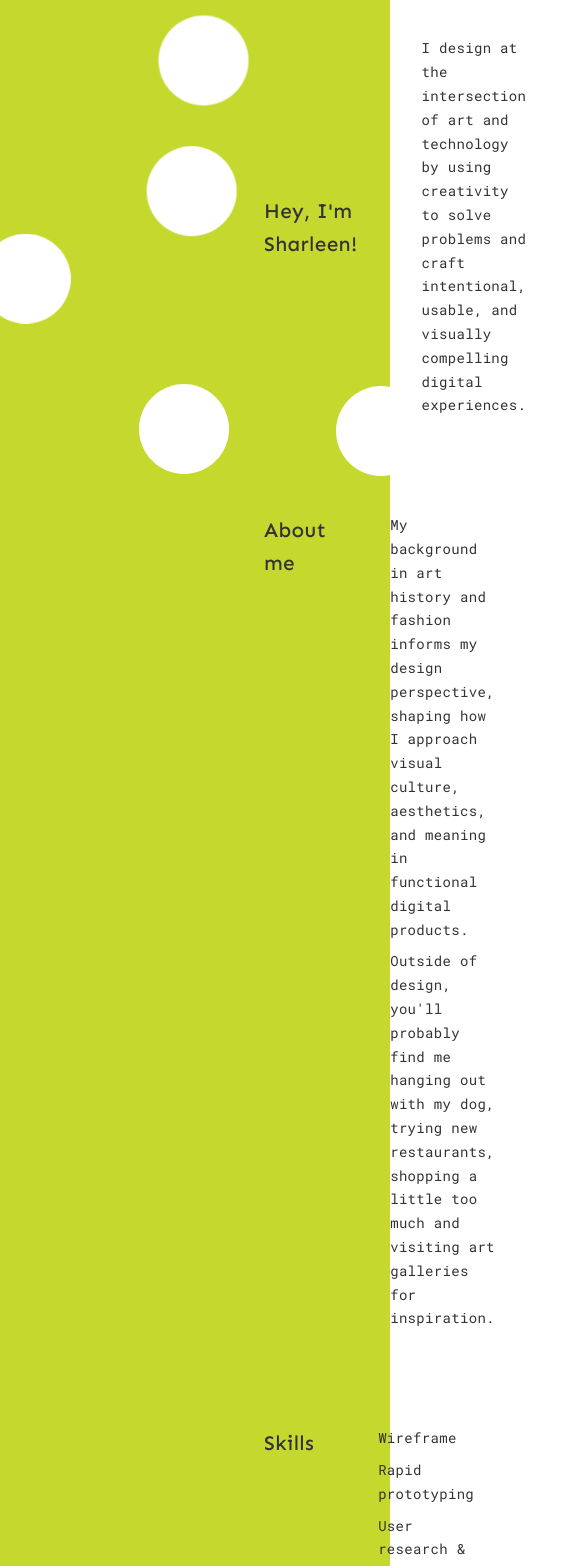
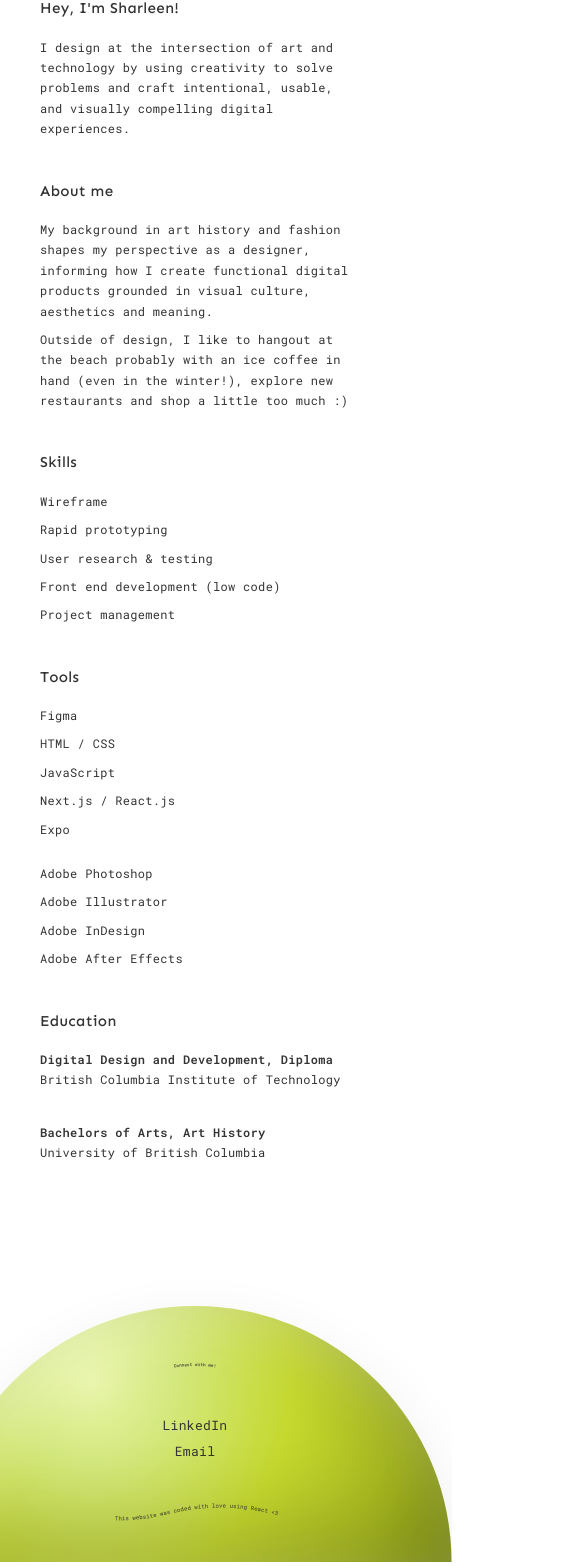
Before and after one commit to shxxw88/portfolio, a React (Vite) app: page /about in a window 390 px wide. Shown: the part 138-1704 px from the top of the page, 585 px wide, since content can reach past the window. Built offline with nearby package versions, Linux system fonts and the light colour scheme.

Commit message:
made about page responsive

```diff
--- a/src/components/About.css
+++ b/src/components/About.css
@@ -1,10 +1,9 @@
 .about-background .custom-cursor {
-  background-color: white;
+  background-color: #C4D82E;
 }
 
 .about-page {
-  background-color: #C4D82E;
-  padding: 4rem 3rem 8rem 3rem;  /* Add horizontal padding */
+  padding: 4rem 3rem 8rem 3rem;
   display: flex;
   flex-direction: column;
   gap: 6rem;
@@ -12,13 +11,8 @@
   z-index: 1;
 }
 
-.about-background {
-  background-color: #C4D82E;
-  min-height: 100vh;
-  width: 100%;
-}
 
- /* Intro Section */
+/* Intro Section */
 .about-intro {
   display: grid;
   grid-template-columns: 1fr 1fr;
@@ -26,18 +20,6 @@
   align-items: center;
   margin: 0 12rem;
   z-index: 1;
-}
-
-.intro-heading {
-  font-family: 'Sen', sans-serif;
-  font-size: 1.3rem;
-  font-weight: 500;
-}
-
-.intro-text {
-  font-size: 0.875rem;
-  line-height: 1.7;
-  color: var(--color-text);
 }
 
 /* Section Layout */
@@ -56,7 +38,7 @@
 
 .section-heading {
   font-family: 'Sen', sans-serif;
-  font-size: 1.3rem;
+  font-size: 1.2rem;
   font-weight: 500;
 }
 
@@ -103,143 +85,81 @@
   margin-bottom: 0;
 }
 
-.floating-dots {
-  position: fixed;
-  top: 0;
-  left: 0;
-  width: 100%;
-  height: 100%;
-  pointer-events: none;
-  z-index: 0;  /* Changed from 1 to 0 to put behind text */
-}
+/* Responsive Design */
 
-.dot {
-  position: absolute;
-  background-color: white;
-  border-radius: 50%;
-  transition: transform 0.05s ease-out, opacity 0.2s ease;  /* Smooth cursor interaction */
-}
-
-.dot:hover {
-  opacity: 0.8;  /* Slightly more visible when interacting */
-}
-
-/* Different sizes, positions, AND animations */
-.dot-1 {
-  width: 90px;
-  height: 90px;
-  top: 10%;
-  right: 15%;
-  animation: floatRandom1 20s ease-in-out infinite;
-}
-
-.dot-2 {
-  width: 90px;
-  height: 90px;
-  bottom: 20%;
-  right: 10%;
-  animation: floatRandom2 25s ease-in-out infinite;
-}
-
-.dot-3 {
-  width: 90px;
-  height: 90px;
-  top: 50%;
-  left: 10%;
-  animation: floatRandom3 18s ease-in-out infinite;
-}
-
-.dot-4 {
-  width: 90px;
-  height: 90px;
-  bottom: 35%;
-  left: 25%;
-  animation: floatRandom4 22s ease-in-out infinite;
-}
-
-.dot-5 {
-  width: 90px;
-  height: 90px;
-  top: 25%;
-  left: 50%;
-  animation: floatRandom5 24s ease-in-out infinite;
-}
-
-/* Keep all your @keyframes animations */
-@keyframes floatRandom1 {
-  0%, 100% {
-    transform: translate(0, 0);
-  }
-  25% {
-    transform: translate(-100px, 80px);
-  }
-  50% {
-    transform: translate(120px, -60px);
-  }
-  75% {
-    transform: translate(-80px, 100px);
+/* Large tablets and small desktops */
+@media (max-width: 1200px) {
+  .about-section,
+  .about-intro {
+    margin: 0 6rem;
+    gap: 3rem;
   }
 }
 
-@keyframes floatRandom2 {
-  0%, 100% {
-    transform: translate(0, 0);
+/* Tablets */
+@media (max-width: 968px) {
+  .about-page {
+    padding: 3rem 2rem 6rem 2rem;
+    gap: 4rem;
   }
-  20% {
-    transform: translate(90px, -70px);
+
+  .about-section,
+  .about-intro {
+    margin: 0 2rem;
+    gap: 2rem;
   }
-  40% {
-    transform: translate(-110px, 50px);
-  }
-  60% {
-    transform: translate(60px, 90px);
-  }
-  80% {
-    transform: translate(-70px, -80px);
+
+  .section-heading {
+    font-size: 1.1rem;
   }
 }
 
-@keyframes floatRandom3 {
-  0%, 100% {
-    transform: translate(0, 0);
+/* Mobile and small tablets */
+@media (max-width: 768px) {
+  .about-page {
+    padding: 2rem 1.5rem 4rem 1.5rem;
+    gap: 3rem;
   }
-  33% {
-    transform: translate(100px, 100px);
+
+  .about-section,
+  .about-intro {
+    grid-template-columns: 1fr;
+    margin: 0;
+    gap: 1rem;
   }
-  66% {
-    transform: translate(-90px, -70px);
+
+  .section-heading {
+    font-size: 1rem;
+  }
+
+  .section-text,
+  .section-text-bold {
+    font-size: 0.813rem;
+  }
+
+  .tools-grid {
+    grid-template-columns: 1fr;
+    gap: 1.5rem;
+  }
+
+  .education-item {
+    margin-bottom: 1.5rem;
   }
 }
 
-@keyframes floatRandom4 {
-  0%, 100% {
-    transform: translate(0, 0);
+/* Small mobile devices */
+@media (max-width: 480px) {
+  .about-page {
+    padding: 1.5rem 1rem 3rem 1rem;
+    gap: 2.5rem;
   }
-  25% {
-    transform: translate(-120px, -90px);
+
+  .section-heading {
+    font-size: 0.95rem;
   }
-  50% {
-    transform: translate(80px, 110px);
-  }
-  75% {
-    transform: translate(100px, -60px);
+
+  .section-text,
+  .section-text-bold {
+    font-size: 0.75rem;
   }
 }
-
-@keyframes floatRandom5 {
-  0%, 100% {
-    transform: translate(0, 0);
-  }
-  20% {
-    transform: translate(-70px, 90px);
-  }
-  40% {
-    transform: translate(110px, -50px);
-  }
-  60% {
-    transform: translate(-100px, -80px);
-  }
-  80% {
-    transform: translate(60px, 70px);
-  }
-}
--- a/src/components/About.jsx
+++ b/src/components/About.jsx
@@ -1,18 +1,19 @@
 import { useState, useEffect, useRef } from 'react';
 import Header from './Header';
+import Footer from './Footer';
 import '../App.css';
 import './About.css';
 
 function About() {
   const [cursorPos, setCursorPos] = useState({ x: 0, y: 0 });
-  const [dotPositions, setDotPositions] = useState([
-    { x: 0, y: 0 },
-    { x: 0, y: 0 },
-    { x: 0, y: 0 },
-    { x: 0, y: 0 },
-    { x: 0, y: 0 }
-  ]);
-  const dotRefs = useRef([]);
+  // const [dotPositions, setDotPositions] = useState([
+  //   { x: 0, y: 0 },
+  //   { x: 0, y: 0 },
+  //   { x: 0, y: 0 },
+  //   { x: 0, y: 0 },
+  //   { x: 0, y: 0 }
+  // ]);
+  // const dotRefs = useRef([]);
 
   useEffect(() => {
     const moveCursor = (e) => {
@@ -66,7 +67,7 @@ function About() {
   return (
     <>
       <div className="about-background">
-        {/* Floating dots */}
+        {/* Floating dots
         <div className="floating-dots">
           {[1, 2, 3, 4, 5].map((num, index) => (
             <div
@@ -77,7 +78,7 @@ function About() {
                 transform: `translate(${dotPositions[index].x}px, ${dotPositions[index].y}px)`
               }}
             ></div>
-          ))}
+          ))} */}
         </div>
 
         <div
@@ -87,13 +88,15 @@ function About() {
         <div className="app">
           <Header />
           <section className="about-page">
-            {/* All your existing content */}
-            <div className="about-intro">
-              <div className="intro-left">
-                <h1 className="intro-heading">Hey, I'm Sharleen!</h1>
+            {/* Intro section - now matches about-section layout */}
+            <div className="about-section">
+              <div className="section-left">
+                <h2 className="section-heading">Hey, I'm Sharleen!</h2>
               </div>
-              <div className="intro-right">
-                <p className="intro-text">I design at the intersection of art and technology by using creativity to solve problems and craft intentional, usable, and visually compelling digital experiences. </p>
+              <div className="section-right">
+                <p className="section-text">
+                  I design at the intersection of art and technology by using creativity to solve problems and craft intentional, usable, and visually compelling digital experiences.
+                </p>
               </div>
             </div>
 
@@ -103,10 +106,10 @@ function About() {
               </div>
               <div className="section-right">
                 <p className="section-text">
-                My background in art history and fashion informs my design perspective, shaping how I approach visual culture, aesthetics, and meaning in functional digital products.
+                 My background in art history and fashion shapes my perspective as a designer, informing how I create functional digital products grounded in visual culture, aesthetics and meaning.
                 </p>
                 <p className="section-text">
-                 Outside of design, you'll probably find me hanging out with my dog, trying new restaurants, shopping a little too much and visiting art galleries for inspiration.
+                 Outside of design, I like to hangout at the beach probably with an ice coffee in hand (even in the winter!), explore new restaurants and shop a little too much :)
                 </p>
               </div>
             </div>
@@ -163,8 +166,9 @@ function About() {
               </div>
             </div>
           </section>
+          <Footer />
+
         </div>
-      </div>
     </>
   );
 }
--- a/src/components/Footer.css
+++ b/src/components/Footer.css
@@ -3,12 +3,12 @@
   width: 100%;
   overflow: visible;
   position: relative;
-  height: 400px;
+  height: 25rem;
 }
 
 .footer-circle {
   width: 150%;
-  max-width: 800px;
+  max-width: 50rem;
   aspect-ratio: 2 / 1;
   background: radial-gradient(
     circle at 30% 30%,
@@ -19,9 +19,9 @@
     #8a9c15 100%
   );
   box-shadow:
-    inset -40px -40px 80px rgba(0, 0, 0, 0.15),
-    inset 20px 20px 60px rgba(255, 255, 255, 0.3),
-    0 20px 60px rgba(0, 0, 0, 0.08);
+    inset -2.5rem -2.5rem 5rem rgba(0, 0, 0, 0.15),
+    inset 1.25rem 1.25rem 3.75rem rgba(255, 255, 255, 0.3),
+    0 1.25rem 3.75rem rgba(0, 0, 0, 0.08);
   border-radius: 50% 50% 50% 50% / 100% 100% 0% 0%;
   position: absolute;
   bottom: 0;
@@ -41,31 +41,31 @@
 }
 
 .curved-text-top {
-  height: 120px;
+  height: 10rem;
   margin-top: 2rem;
 }
 
 .curved-text-bottom {
-  height: 100px;
+  height: 8rem;
   margin-bottom: 1rem;
 }
 
 .curved-text-path {
   font-family: var(--font-primary);
-  font-size: 28px;
+  font-size: 1.8rem;
   font-weight: 500;
   fill: var(--color-text);
   letter-spacing: 0.02em;
 }
 
 .curved-text-path-small {
-  font-size: 16px;
+  font-size: 0.875rem;
   font-weight: 400;
 }
 
 .footer-content {
   text-align: center;
-  max-width: 600px;
+  max-width: 37.5rem;
   padding: 0 2rem;
   pointer-events: auto;
   flex: 1;
@@ -81,7 +81,7 @@
 .footer-links {
   display: flex;
   flex-direction: column;
-  gap: 0.75rem;
+  gap: 0.35rem; /* Reduced from 0.75rem */
   align-items: center;
 }
 
@@ -98,10 +98,10 @@
 .footer-link::after {
   content: '';
   position: absolute;
-  bottom: -2px;
+  bottom: -0.125rem;
   left: 0;
   width: 0;
-  height: 1.5px;
+  height: 0.094rem;
   background-color: var(--color-text);
   transition: width 0.3s ease;
 }
@@ -111,27 +111,88 @@
 }
 
 .footer-credit {
-  display: none;  /* Hide the old credit text */
+  display: none;
+}
+
+/* Responsive Design */
+@media (max-width: 968px) {
+  .footer {
+    height: 22rem;
+  }
+
+  .curved-text-top {
+    height: 8rem;
+    margin-top: 1.5rem;
+  }
+
+  .curved-text-bottom {
+    height: 7rem;
+  }
+
+  .curved-text-path {
+    font-size: 1.5rem;
+  }
+
+  .curved-text-path-small {
+    font-size: 0.813rem;
+  }
 }
 
 @media (max-width: 768px) {
   .footer {
     margin-top: 4rem;
+    height: 20rem;
   }
 
   .curved-text-top {
-    height: 100px;
+    height: 6.25rem;
+    margin-top: 1rem;
   }
 
   .curved-text-bottom {
-    height: 100px;
+    height: 6.25rem;
+    margin-bottom: 0.5rem;
   }
 
   .curved-text-path {
-    font-size: 20px;
+    font-size: 1.25rem;
   }
 
   .curved-text-path-small {
-    font-size: 12px;
+    font-size: 0.75rem;
+  }
+
+  .footer-content {
+    padding: 0 1.5rem;
+  }
+
+  .footer-links {
+    gap: 0.3rem;
   }
 }
+
+@media (max-width: 480px) {
+  .footer {
+    height: 18rem;
+  }
+
+  .curved-text-top {
+    height: 5rem;
+  }
+
+  .curved-text-bottom {
+    height: 5rem;
+  }
+
+  .curved-text-path {
+    font-size: 1rem;
+  }
+
+  .curved-text-path-small {
+    font-size: 0.688rem;
+  }
+
+  .footer-link {
+    font-size: 0.813rem;
+  }
+}
```
